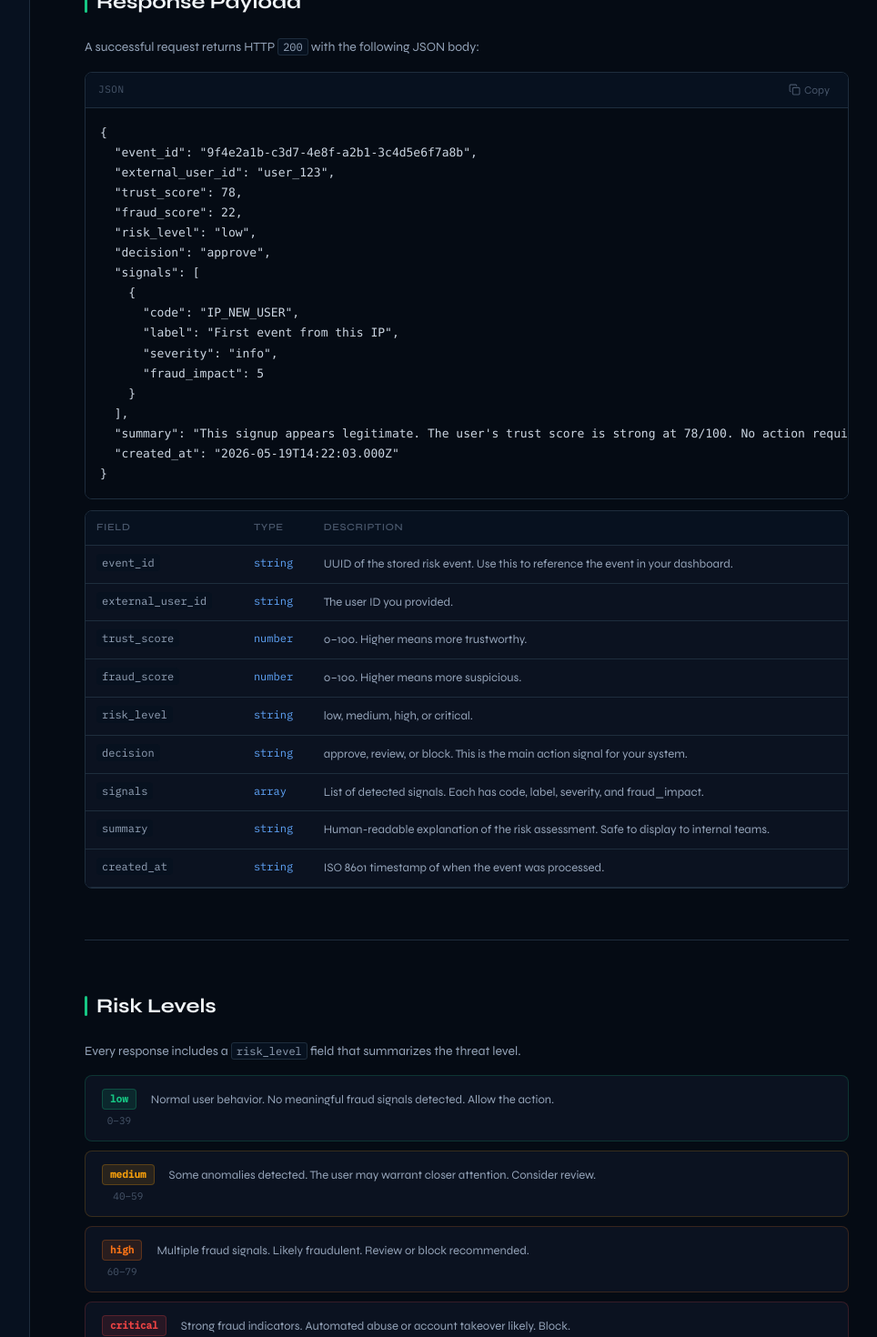
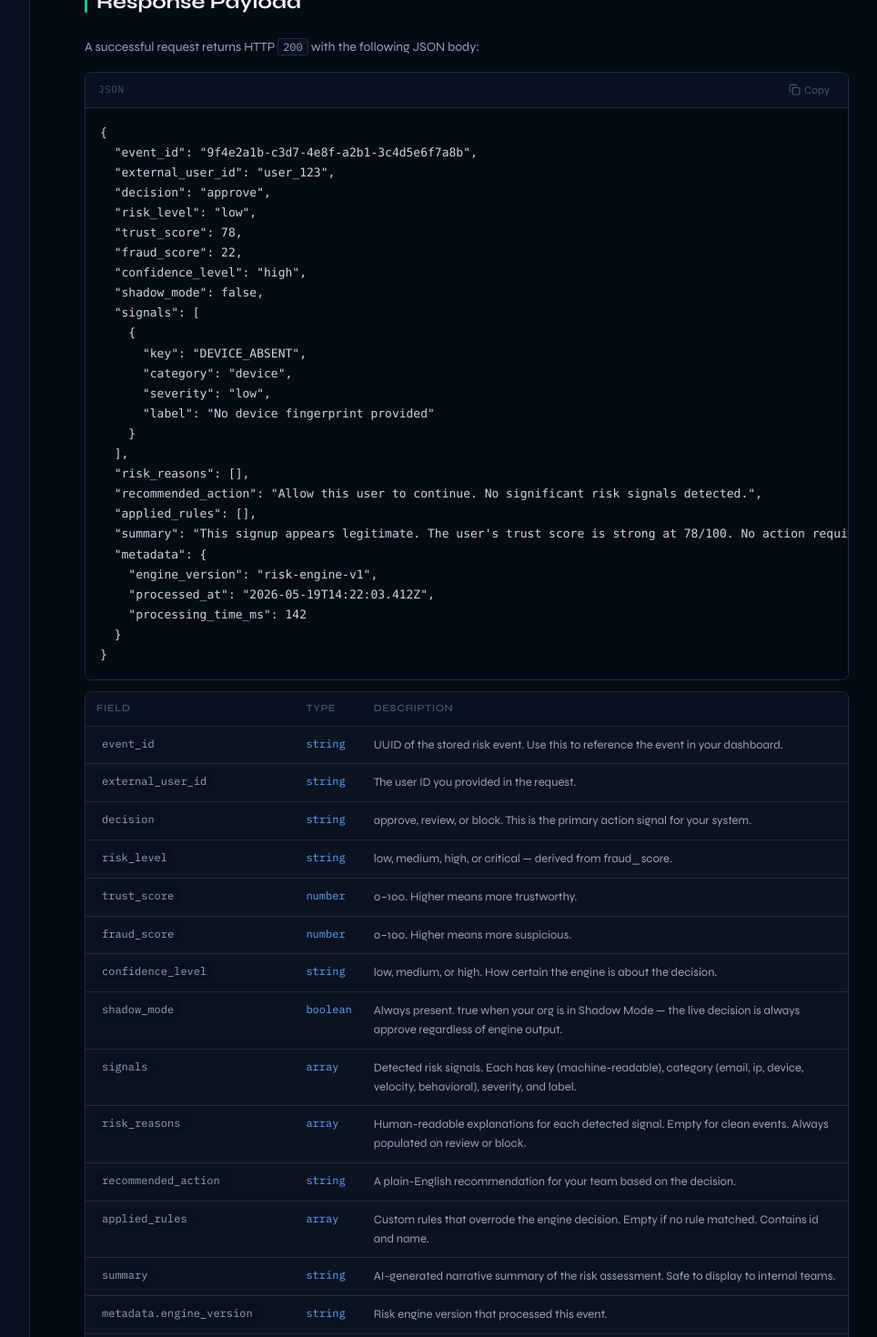
Before and after one commit to BlackKawa87/genuinux, a React (Vite) app: page /docs in a window 1280 px wide. Shown: the part 2240-3710 px from the top of the page at 91% size, without its empty margins (247-1211 px from the left). Built offline with nearby package versions, Linux system fonts and the light colour scheme; no server answers.

Commit message:
chore: session sync 2026-05-19 17:34

```diff
--- a/api/risk/check.ts
+++ b/api/risk/check.ts
@@ -18,7 +18,7 @@
 
 import crypto from 'crypto'
 import { createClient, type SupabaseClient } from '@supabase/supabase-js'
-import { analyze } from '../../src/lib/riskEngine'
+import { analyze, SIGNAL_CATEGORY } from '../../src/lib/riskEngine'
 import type { RiskEngineContext, RiskEngineInput } from '../../src/lib/riskEngine'
 import { generateSummary } from '../../src/lib/aiSummary'
 import type { VercelRequest, VercelResponse } from '@vercel/node'
@@ -41,15 +41,18 @@ interface CheckPayload {
 
 interface CheckResponse {
   event_id: string
+  external_user_id: string
+  decision: 'approve' | 'review' | 'block'
+  risk_level: string
   trust_score: number
   fraud_score: number
-  risk_level: string
-  decision: 'approve' | 'review' | 'block'
   confidence_level: string
+  shadow_mode: boolean
   signals: Array<{
-    code: string
+    key: string
+    category: string
+    severity: string
     label: string
-    severity: string
   }>
   risk_reasons: Array<{
     category: string
@@ -57,11 +60,14 @@ interface CheckResponse {
     reason: string
   }>
   recommended_action: string
-  applied_rule: { id: string; name: string } | null
+  applied_rules: Array<{ id: string; name: string }>
   summary: string
-  processing_time_ms: number
-  // Shadow mode (only present when org.shadow_mode = true)
-  shadow_mode?: boolean
+  metadata: {
+    engine_version: string
+    processed_at: string
+    processing_time_ms: number
+  }
+  // Shadow mode — only present when org.shadow_mode = true
   suggested_decision?: 'approve' | 'review' | 'block'
   live_decision?: 'approve'
   message?: string
@@ -457,21 +463,29 @@ async function dispatchWebhooks(
   const timestamp    = Math.floor(Date.now() / 1000).toString()
 
   const basePayload = {
-    event_id:         eventId,
-    external_user_id: payload.external_user_id,
-    event_type:       payload.event_type,
-    trust_score:      result.trust_score,
-    fraud_score:      result.fraud_score,
-    risk_level:       result.risk_level,
-    decision:         ruleMatch.decision === 'allow' ? 'approve' : ruleMatch.decision,
-    signals:          result.signals.map(s => ({ code: s.code, label: s.label, severity: s.severity })),
-    applied_rule:     ruleMatch.applied_rule_id
-                        ? { id: ruleMatch.applied_rule_id, name: ruleMatch.applied_rule_name! }
-                        : null,
-    summary:          result.ai_summary,
-    created_at:       createdAt,
+    event_id:           eventId,
+    external_user_id:   payload.external_user_id,
+    event_type:         payload.event_type,
+    trust_score:        result.trust_score,
+    fraud_score:        result.fraud_score,
+    risk_level:         result.risk_level,
+    decision:           ruleMatch.decision === 'allow' ? 'approve' : ruleMatch.decision,
+    confidence_level:   result.confidence_level,
+    signals:            result.signals.map(s => ({
+      key:      s.code,
+      category: SIGNAL_CATEGORY[s.code] ?? 'behavioral',
+      severity: s.severity,
+      label:    s.label,
+    })),
+    risk_reasons:       result.risk_reasons,
+    recommended_action: result.recommended_action,
+    applied_rules:      ruleMatch.applied_rule_id
+                          ? [{ id: ruleMatch.applied_rule_id, name: ruleMatch.applied_rule_name! }]
+                          : [],
+    summary:            result.ai_summary,
+    shadow_mode:        shadowMode,
+    created_at:         createdAt,
     ...(shadowMode && {
-      shadow_mode:        true,
       suggested_decision: suggestedDecision === 'allow' ? 'approve' : suggestedDecision,
       live_decision:      'approve',
     }),
@@ -845,27 +859,34 @@ export default async function handler(req: VercelRequest, res: VercelResponse) {
 
   // ── 9. Resposta ─────────────────────────────────────────────
   const shadowSuggestedLabel = suggestedDecision === 'allow' ? 'approve' : suggestedDecision
+  const processedAt = new Date().toISOString()
   const response: CheckResponse = {
-    event_id:            eventId ?? `evt_${Date.now()}`,
-    trust_score:         effectiveResult.trust_score,
-    fraud_score:         effectiveResult.fraud_score,
-    risk_level:          effectiveResult.risk_level,
-    decision:            effectiveResult.decision === 'allow' ? 'approve' : effectiveResult.decision,
-    confidence_level:    effectiveResult.confidence_level,
-    signals:             effectiveResult.signals.map(s => ({
-      code:     s.code,
+    event_id:           eventId ?? `evt_${Date.now()}`,
+    external_user_id:   payload.external_user_id,
+    decision:           effectiveResult.decision === 'allow' ? 'approve' : effectiveResult.decision,
+    risk_level:         effectiveResult.risk_level,
+    trust_score:        effectiveResult.trust_score,
+    fraud_score:        effectiveResult.fraud_score,
+    confidence_level:   effectiveResult.confidence_level,
+    shadow_mode:        isShadowMode,
+    signals: effectiveResult.signals.map(s => ({
+      key:      s.code,
+      category: SIGNAL_CATEGORY[s.code] ?? 'behavioral',
+      severity: s.severity,
       label:    s.label,
-      severity: s.severity,
     })),
-    risk_reasons:        effectiveResult.risk_reasons,
-    recommended_action:  effectiveResult.recommended_action,
-    applied_rule:        ruleMatch.applied_rule_id
-                           ? { id: ruleMatch.applied_rule_id, name: ruleMatch.applied_rule_name! }
-                           : null,
-    summary:             effectiveResult.ai_summary,
-    processing_time_ms:  effectiveResult.processing_time_ms,
+    risk_reasons:       effectiveResult.risk_reasons,
+    recommended_action: effectiveResult.recommended_action,
+    applied_rules:      ruleMatch.applied_rule_id
+                          ? [{ id: ruleMatch.applied_rule_id, name: ruleMatch.applied_rule_name! }]
+                          : [],
+    summary:            effectiveResult.ai_summary,
+    metadata: {
+      engine_version:     'risk-engine-v1',
+      processed_at:       processedAt,
+      processing_time_ms: effectiveResult.processing_time_ms,
+    },
     ...(isShadowMode && {
-      shadow_mode:        true,
       suggested_decision: shadowSuggestedLabel as 'approve' | 'review' | 'block',
       live_decision:      'approve',
       message:            suggestedDecision === 'block'
--- a/src/lib/riskEngine.ts
+++ b/src/lib/riskEngine.ts
@@ -503,7 +503,7 @@ function getDecision(riskLevel: RiskLevel, fraudScore: number): Decision {
 // Explainability — mapeamentos de signal → razão legível
 // ─────────────────────────────────────────────────────────────────────────────
 
-const SIGNAL_CATEGORY: Record<string, RiskCategory> = {
+export const SIGNAL_CATEGORY: Record<string, RiskCategory> = {
   EMAIL_ABSENT:         'email',
   EMAIL_DISPOSABLE:     'email',
   EMAIL_DUPLICATE:      'email',
--- a/src/pages/Docs.tsx
+++ b/src/pages/Docs.tsx
@@ -130,20 +130,29 @@ const CURL_FULL = `curl -X POST https://genuinux.vercel.app/api/risk/check \\
 const RESPONSE_EXAMPLE = `{
   "event_id": "9f4e2a1b-c3d7-4e8f-a2b1-3c4d5e6f7a8b",
   "external_user_id": "user_123",
+  "decision": "approve",
+  "risk_level": "low",
   "trust_score": 78,
   "fraud_score": 22,
-  "risk_level": "low",
-  "decision": "approve",
+  "confidence_level": "high",
+  "shadow_mode": false,
   "signals": [
     {
-      "code": "IP_NEW_USER",
-      "label": "First event from this IP",
-      "severity": "info",
-      "fraud_impact": 5
+      "key": "DEVICE_ABSENT",
+      "category": "device",
+      "severity": "low",
+      "label": "No device fingerprint provided"
     }
   ],
+  "risk_reasons": [],
+  "recommended_action": "Allow this user to continue. No significant risk signals detected.",
+  "applied_rules": [],
   "summary": "This signup appears legitimate. The user's trust score is strong at 78/100. No action required.",
-  "created_at": "2026-05-19T14:22:03.000Z"
+  "metadata": {
+    "engine_version": "risk-engine-v1",
+    "processed_at": "2026-05-19T14:22:03.412Z",
+    "processing_time_ms": 142
+  }
 }`
 
 const JS_EXAMPLE = `async function checkRisk(userId, eventType, userData) {
@@ -227,13 +236,21 @@ const WEBHOOK_PAYLOAD = `{
   "event": "risk.check.completed",
   "event_id": "9f4e2a1b-c3d7-4e8f-a2b1-3c4d5e6f7a8b",
   "external_user_id": "user_123",
+  "event_type": "signup",
+  "decision": "approve",
+  "risk_level": "low",
   "trust_score": 78,
   "fraud_score": 22,
-  "risk_level": "low",
-  "decision": "approve",
-  "signals": [...],
+  "confidence_level": "high",
+  "signals": [
+    { "key": "EMAIL_DISPOSABLE", "category": "email", "severity": "medium", "label": "Disposable email domain" }
+  ],
+  "risk_reasons": [],
+  "recommended_action": "Allow this user to continue.",
+  "applied_rules": [],
   "summary": "This signup appears legitimate...",
-  "created_at": "2026-05-19T14:22:03.000Z"
+  "shadow_mode": false,
+  "created_at": "2026-05-19T14:22:03.412Z"
 }`
 
 export default function Docs() {
@@ -427,14 +444,21 @@ export default function Docs() {
             <CodeBlock lang="json" code={RESPONSE_EXAMPLE} />
             <Table>
               <ParamRow name="event_id" type="string" desc="UUID of the stored risk event. Use this to reference the event in your dashboard." />
-              <ParamRow name="external_user_id" type="string" desc="The user ID you provided." />
+              <ParamRow name="external_user_id" type="string" desc="The user ID you provided in the request." />
+              <ParamRow name="decision" type="string" desc="approve, review, or block. This is the primary action signal for your system." />
+              <ParamRow name="risk_level" type="string" desc="low, medium, high, or critical — derived from fraud_score." />
               <ParamRow name="trust_score" type="number" desc="0–100. Higher means more trustworthy." />
               <ParamRow name="fraud_score" type="number" desc="0–100. Higher means more suspicious." />
-              <ParamRow name="risk_level" type="string" desc="low, medium, high, or critical." />
-              <ParamRow name="decision" type="string" desc="approve, review, or block. This is the main action signal for your system." />
-              <ParamRow name="signals" type="array" desc="List of detected signals. Each has code, label, severity, and fraud_impact." />
-              <ParamRow name="summary" type="string" desc="Human-readable explanation of the risk assessment. Safe to display to internal teams." />
-              <ParamRow name="created_at" type="string" desc="ISO 8601 timestamp of when the event was processed." />
+              <ParamRow name="confidence_level" type="string" desc="low, medium, or high. How certain the engine is about the decision." />
+              <ParamRow name="shadow_mode" type="boolean" desc="Always present. true when your org is in Shadow Mode — the live decision is always approve regardless of engine output." />
+              <ParamRow name="signals" type="array" desc="Detected risk signals. Each has key (machine-readable), category (email, ip, device, velocity, behavioral), severity, and label." />
+              <ParamRow name="risk_reasons" type="array" desc="Human-readable explanations for each detected signal. Empty for clean events. Always populated on review or block." />
+              <ParamRow name="recommended_action" type="string" desc="A plain-English recommendation for your team based on the decision." />
+              <ParamRow name="applied_rules" type="array" desc="Custom rules that overrode the engine decision. Empty if no rule matched. Contains id and name." />
+              <ParamRow name="summary" type="string" desc="AI-generated narrative summary of the risk assessment. Safe to display to internal teams." />
+              <ParamRow name="metadata.engine_version" type="string" desc="Risk engine version that processed this event." />
+              <ParamRow name="metadata.processed_at" type="string" desc="ISO 8601 timestamp of when the event was processed." />
+              <ParamRow name="metadata.processing_time_ms" type="number" desc="End-to-end engine processing time in milliseconds." />
             </Table>
           </Section>
 
```
Also changed, not shown: 1 other file (tests, documents, lock files or other folders).
